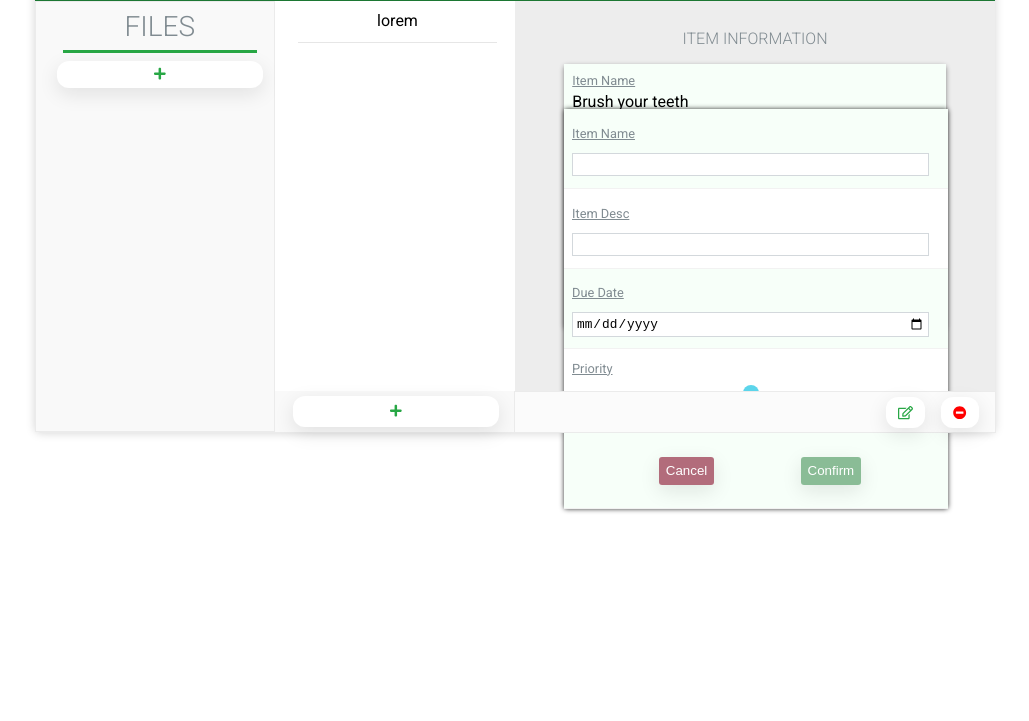
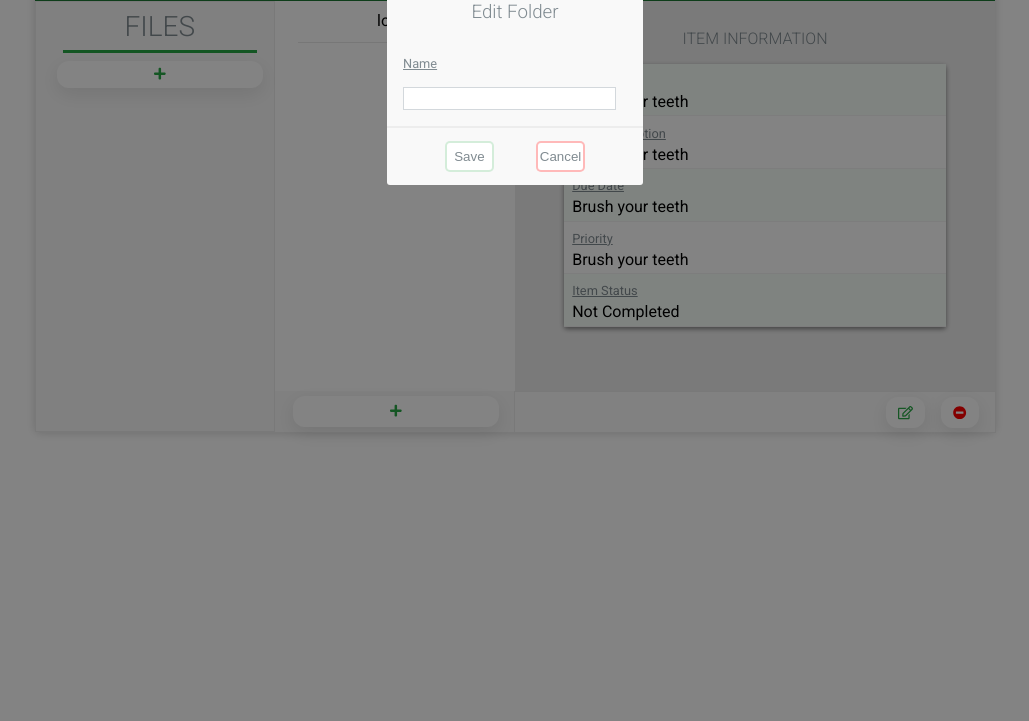
Before and after one commit to Mhmd-S/to-doList, a website built with webpack: page dist/index.html in a window 1280 px wide. Shown: the part 79-800 px from the top of the page, without its empty margins (125-1154 px from the left). Built offline with nearby package versions, Linux system fonts and the light colour scheme.

Commit message:
Finalized the item form Finalized the file edit/add pop up window

```diff
--- a/src/css/col3Style.css
+++ b/src/css/col3Style.css
@@ -23,6 +23,7 @@
     display: flex;
     flex-direction: column;
     text-align: left;
+    border-radius: 3px;
 }
 
 .itemInfoRow {
--- a/src/css/formStyle.css
+++ b/src/css/formStyle.css
@@ -1,15 +1,20 @@
 .inputWrapper{
     top:23.5%;
     right: 207px;
+    left: -300%;
     position: absolute;
-    width: 30%;
+    width: 31%;
     height: 50%;
     background-color: #ffffff;
     display: flex;
     flex-direction: column;
     text-align: left;
     border-radius: 3px;
-    box-shadow: 0px 0px 5px rgba(0, 0, 0, 0.808);
+    box-shadow: 0px 0px 5px rgba(0, 0, 0, 0.452);
+}
+
+.inputWrapper:active {
+    left: 0;
 }
 
 .inputWrapper > :nth-child(odd) {
@@ -21,6 +26,7 @@
     width: 95%;
     padding: 3px;
     border: 1px solid #d3d8dc;
+    outline: none;
 }
 
 #itemPriorityInput{
--- a/src/css/mainStyle.css
+++ b/src/css/mainStyle.css
@@ -66,6 +66,7 @@
     font-weight:300 ;
     left: 1em;
     margin: 0 0 1rem 0;
+    text-align: center;
 }
 
 #filesHeader {
@@ -105,3 +106,75 @@
 #plusWrapper:hover {
     background-color:#fbfbfb;
 }
+
+
+.editFolderWrapper{
+    width: 100%;
+    height: 100%;
+    position: absolute;
+    background-color: rgba(0, 0, 0, 0.486);
+    top: 0%;
+    font-family: 'Roboto', sans-serif;
+}
+
+.editFolder{
+    width: 20%;
+    height: 25%;
+    display: flex;
+    flex-direction: column;
+    justify-content: center;
+    align-items: center;
+    background-color: #f9f9f9;
+    margin: 0 auto;
+    margin-top: 5%;
+    border-radius: 3px;
+}
+
+.topEdit {
+    border-bottom: 2px solid #ededed;
+    height: 100%;
+    width: 100%;
+    display: flex;
+    flex-direction: column;
+    justify-content: space-evenly;
+    padding: 0 1rem;
+}
+
+.utilityEditFolder {
+    height: 40%;
+    display: flex;
+    justify-content: space-evenly;
+    align-items: center;
+    width: 100%;
+    padding: 0 1rem;
+}
+
+.fileSave {
+    height: 1.9rem;
+    width: 3.1rem;
+    background-color: white;
+    border: 2px solid #28a74633;
+    border-radius: 5px;
+    cursor: pointer;
+    color: #808b91;
+}
+
+.fileCancel {
+    height: 1.9rem;
+    width: 3.1rem;
+    background-color: white;
+    border: 2px solid rgba(255, 0, 0, 0.274);
+    border-radius: 5px;
+    cursor: pointer;
+    color: #808b91;
+}
+
+.fileSave:hover{
+    border: 2px solid #28a745;
+    color: black;
+}
+
+.fileCancel:hover{
+    border: 2px solid red;
+    color: black;
+}
```
Also changed, not shown: dist/index.html, 1 other file.
